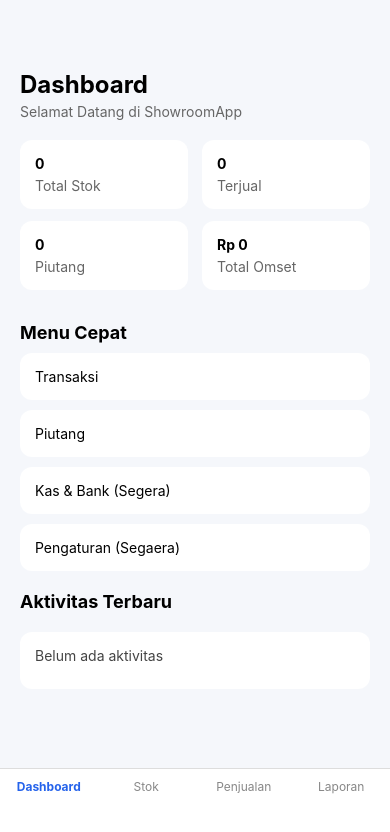
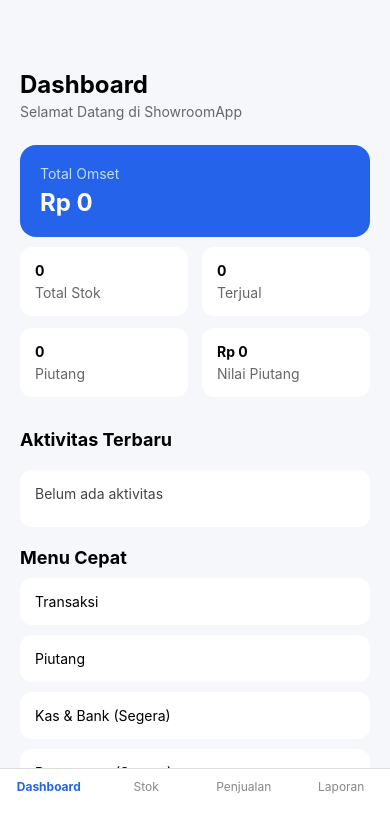
Before and after one commit to abdullohmmuttaqin/ShowroomApp2, a React Native app: screen / in a window 390 px wide. Shown: the top 832 px of the page. Built offline with nearby package versions, Linux system fonts and the light colour scheme.

Commit message:
feat(v2): improve dashboard hierarchy and piutang summary

```diff
--- a/screens/DashboardScreen.js
+++ b/screens/DashboardScreen.js
@@ -15,6 +15,30 @@ const STORAGE_KEY_PIUTANG = 'piutang_showroom';
 const formatRupiah = (angka) => {
     return 'Rp ' + angka.toLocaleString('id-ID');
 };
+const formatSingkat = (angka) => {
+
+    if (angka >= 1000000000000) {
+        return (
+            'Rp ' +
+            (angka / 1000000000000)
+                .toFixed(1)
+                .replace('.', ',') +
+            ' T'
+        );
+    }
+
+    if (angka >= 1000000000) {
+        return (
+            'Rp ' +
+            (angka / 1000000000)
+                .toFixed(1)
+                .replace('.', ',') +
+            ' M'
+        );
+    }
+
+    return formatRupiah(angka);
+};
 
 export default function DashboardScreen({ setActiveTab }) {
 
@@ -22,6 +46,7 @@ export default function DashboardScreen({ setActiveTab }) {
     const [totalTerjual, setTotalTerjual] = useState(0);
     const [totalOmset, setTotalOmset] = useState(0);
     const [totalPiutang, setTotalPiutang] = useState(0);
+    const [nilaiPiutang, setNilaiPiutang] = useState(0);
     const [aktivitas, setAktivitas] = useState([]);
 
     useEffect(() => {
@@ -74,6 +99,24 @@ export default function DashboardScreen({ setActiveTab }) {
 
                 setTotalPiutang(piutang.length);
 
+                console.log(
+                    'DATA PIUTANG DASHBOARD:',
+                    piutang
+                );
+
+                const totalNilaiPiutang =
+                    piutang.reduce(
+                        (total, item) =>
+                            total + Number(item.sisa || 0),
+                        0
+                    );
+
+                console.log(
+                    'TOTAL NILAI PIUTANG PRABOWO + JOKOWI:',
+                    totalNilaiPiutang
+                );
+                setNilaiPiutang(totalNilaiPiutang);
+
                 aktivitasPiutang = piutang.map(item => ({
                     id: item.id,
                     teks: `Piutang ${item.nama} ditambahkan`,
@@ -108,6 +151,19 @@ export default function DashboardScreen({ setActiveTab }) {
                 </Text>
             </View>
 
+            {/* Hero Omset */}
+            <View style={styles.omsetCard}>
+
+                <Text style={styles.omsetLabel}>
+                    Total Omset
+                </Text>
+
+                <Text style={styles.omsetValue}>
+                    {formatRupiah(totalOmset)}
+                </Text>
+
+            </View>
+
             {/* Statistik */}
             <View style={styles.statsContainer}>
 
@@ -139,13 +195,40 @@ export default function DashboardScreen({ setActiveTab }) {
 
                 <View style={styles.card}>
                     <Text style={styles.cardNumber}>
-                        {formatRupiah(totalOmset)}
+                        {formatSingkat(
+                            nilaiPiutang
+                        )}
                     </Text>
 
                     <Text style={styles.cardLabel}>
-                        Total Omset
+                        Nilai Piutang
                     </Text>
                 </View>
+
+
+            </View>
+
+            {/* Aktivitas Terbaru */}
+            <Text style={styles.sectionTitle}>
+                Aktivitas Terbaru
+            </Text>
+
+            <View style={styles.activityCard}>
+
+                {aktivitas.length === 0 ? (
+                    <Text style={styles.activityItem}>
+                        Belum ada aktivitas
+                    </Text>
+                ) : (
+                    aktivitas.map((item) => (
+                        <Text
+                            key={item.id}
+                            style={styles.activityItem}
+                        >
+                            • {item.teks}
+                        </Text>
+                    ))
+                )}
 
             </View>
 
@@ -181,34 +264,11 @@ export default function DashboardScreen({ setActiveTab }) {
                     style={styles.menuButton}
                     disabled={true}
                 >
-                    <Text>Pengaturan (Segaera)</Text>
+                    <Text>Pengaturan (Segera)</Text>
                 </TouchableOpacity>
 
             </View>
 
-            {/* Aktivitas Terbaru */}
-            <Text style={styles.sectionTitle}>
-                Aktivitas Terbaru
-            </Text>
-
-            <View style={styles.activityCard}>
-
-                {aktivitas.length === 0 ? (
-                    <Text style={styles.activityItem}>
-                        Belum ada aktivitas
-                    </Text>
-                ) : (
-                    aktivitas.map((item) => (
-                        <Text
-                            key={item.id}
-                            style={styles.activityItem}
-                        >
-                            • {item.teks}
-                        </Text>
-                    ))
-                )}
-
-            </View>
 
         </ScrollView>
     );
@@ -261,6 +321,26 @@ const styles = StyleSheet.create({
         color: '#666',
     },
 
+    omsetCard: {
+        backgroundColor: '#2563eb',
+        borderRadius: 16,
+        padding: 20,
+        marginTop: 5,
+        marginBottom: 10,
+    },
+
+    omsetLabel: {
+        color: '#bfdbfe',
+        fontSize: 14,
+    },
+
+    omsetValue: {
+        color: '#ffffff',
+        fontSize: 24,
+        fontWeight: 'bold',
+        marginTop: 6,
+    },
+
     sectionTitle: {
         fontSize: 18,
         fontWeight: 'bold',
```
